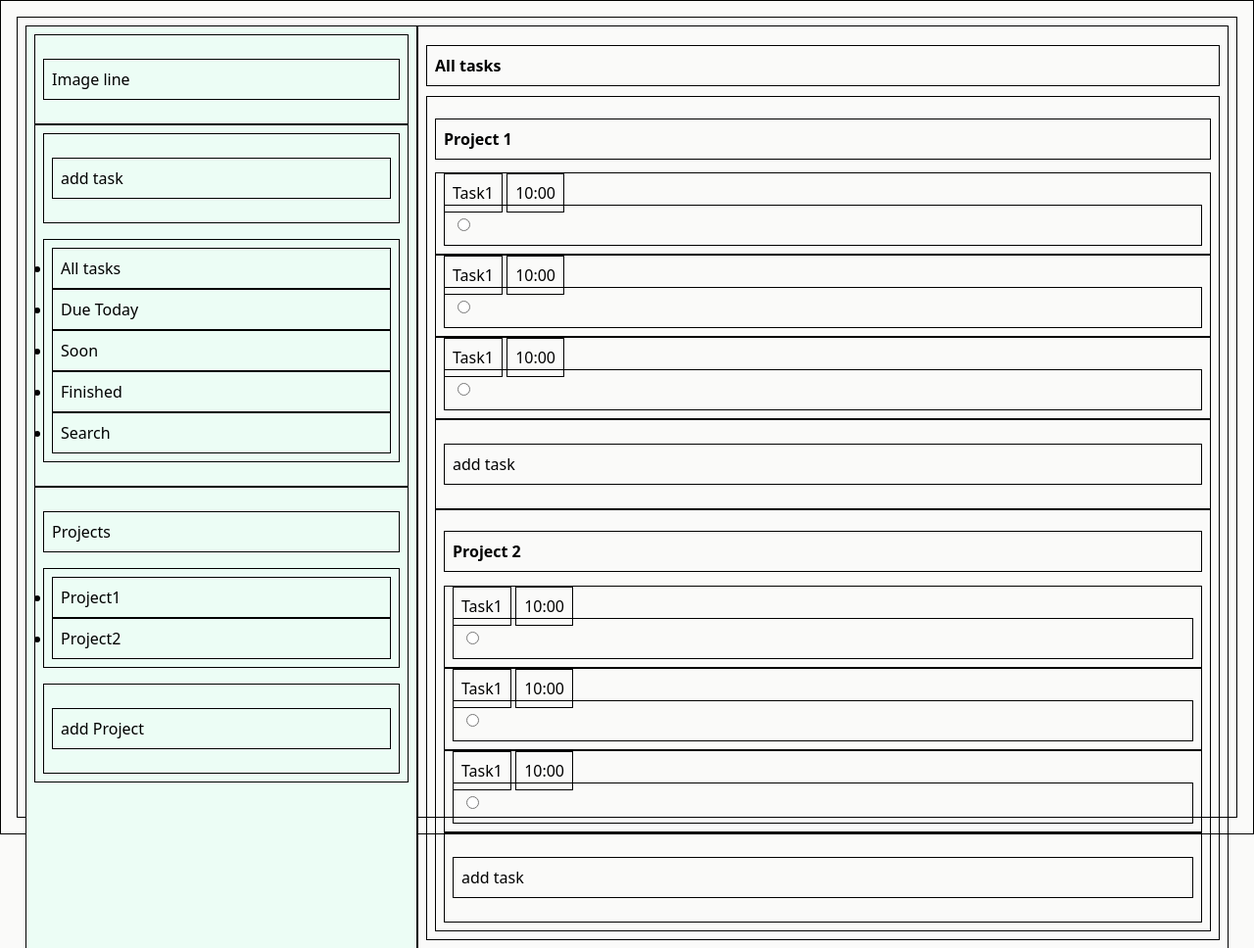
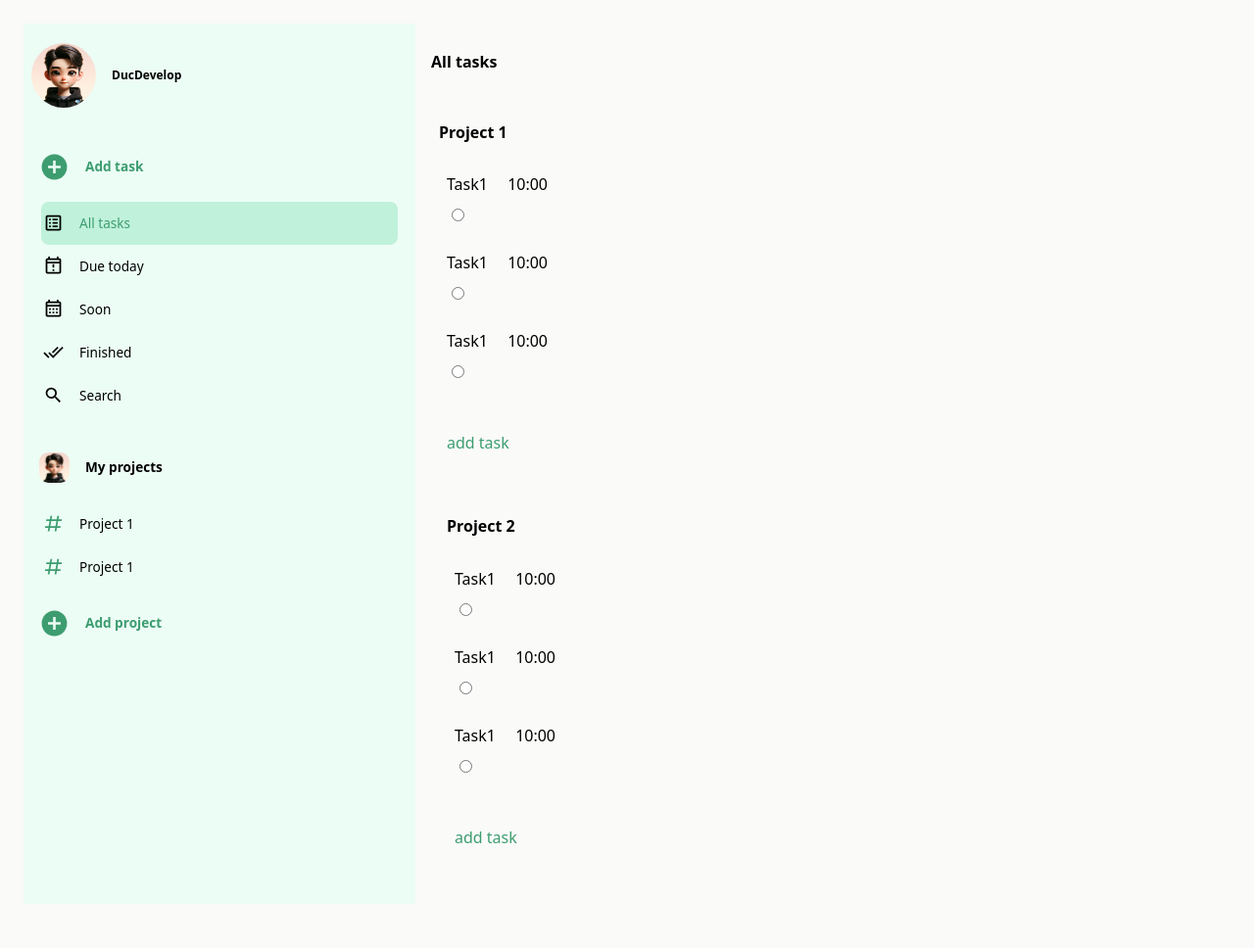
Before and after one commit to DucDevelop/todo, a website built with webpack: page src/html/template.html in a window 1280 px wide. Shown: the whole page at 98% size. After the commit the page ends 923 px from the top, so only its background shows below. Built offline with nearby package versions, Linux system fonts and the light colour scheme.

Commit message:
Style sidebar

```diff
--- a/src/css/index-styles.css
+++ b/src/css/index-styles.css
@@ -1,5 +1,5 @@
 * {
-  border: 1px solid black;
+  /* border: 1px solid black; */
   line-height: 1.5rem;
   font-size: 16px;
   font-family:
@@ -16,6 +16,8 @@
     sans-serif;
 
   --color-bg-sidebar: #ecfdf5;
+  --color-selected-sidebar: #c0f1da;
+  --color-font-selected-sidebar: #3d9d70;
   --color-bg-main: #fafaf9;
   padding: 8px;
 }
@@ -26,8 +28,3 @@ body {
   height: 100vh;
   background-color: var(--color-bg-main);
 }
-
-
-div.sidebar {
-    background-color: var(--color-bg-sidebar);
-}
--- /dev/null
+++ b/src/css/sidebar-styles.css
@@ -0,0 +1,119 @@
+div.sidebar {
+  background-color: var(--color-bg-sidebar);
+}
+div.sidebar * {
+    font-size: 0.85rem;
+}
+
+div.sidebar li,
+div.sidebar ul {
+  list-style: none;
+  padding: 2px;
+  border-radius: 8px;
+}
+
+div.sidebar div.profile {
+    margin: 12px 0px 32px 0px;
+}
+
+div.sidebar div.profile,
+div.sidebar div.add-task,
+div.sidebar div.add-project,
+div.sidebar div.task-view,
+div.sidebar div.project-view,
+li > div.project-item {
+  display: flex;
+  align-items: center;
+  gap: 8px;
+  padding: 0px;
+}
+
+div.sidebar div.profile span {
+  font-size: 0.75rem;
+  font-weight: bold;
+}
+
+span.project-view,
+span.add-text {
+    font-weight: bold;
+}
+
+div.profile-image,
+div.icon {
+  display: inline-block;
+  background-repeat: no-repeat;
+  background-position: center center;
+  background-size: cover;
+}
+
+div.profile-image {
+  background-image: url("../../assets/images/profile.jpg");
+  width: 50px;
+  height: 50px;
+  border-radius: 50%;
+}
+
+div.icon {
+  width: 15px;
+  height: 15px;
+}
+
+div.task-view div.icon,
+div.project-item div.icon {
+  width: 5px;
+  height: 5px;
+}
+
+div.show-all {
+  background-image: url("../../assets/icons/list-box-outline.svg");
+}
+div.due-today {
+  background-image: url("../../assets/icons/calendar-alert-outline.svg");
+}
+div.show-soon {
+  background-image: url("../../assets/icons/calendar-month-outline.svg");
+}
+div.show-finished {
+  background-image: url("../../assets/icons/check-all.svg");
+}
+div.show-search {
+  background-image: url("../../assets/icons/magnify.svg");
+}
+div.project-overview {
+  background-image: url("../../assets/images/profile.jpg");
+  border-radius: 30%;
+}
+
+
+div.sidebar li.selected,
+div.sidebar li:hover,
+div.add-project:hover,
+div.add-task:hover {
+    background-color: var(--color-selected-sidebar);
+    color: var(--color-font-selected-sidebar);
+    border-radius: 8px;
+    cursor: pointer;
+}
+
+div.add-task,
+div.add-project {
+    color: var(--color-font-selected-sidebar);
+}
+
+div.project-item div.icon,
+div.add-project > div.icon,
+div.add-task > div.icon {
+    background-color: var(--color-font-selected-sidebar);
+    mask-repeat: no-repeat;
+    background-image: none;
+}
+
+div.add-project > div.icon,
+div.add-task > div.icon {
+    -webkit-mask-image: url("../../assets/icons/plus-circle.svg");
+    mask-image: url("../../assets/icons/plus-circle.svg");
+}
+div.project-item div.icon {
+    -webkit-mask-image: url("../../assets/icons/pound.svg");
+    mask-image: url("../../assets/icons/pound.svg");
+}
--- a/src/html/template.html
+++ b/src/html/template.html
@@ -8,26 +8,72 @@
   <body>
     <div class="sidebar">
         <div class="profile">
-            <p>Image line</p>
+            <div class="profile-image"></div>
+            <span class="user-name">DucDevelop</span>
         </div>
 
         <div class="tasks">
-            <div class="add-task"><p>add task</p></div>
+            <div class="add-task">
+                <div class="icon"></div>
+                <span class="add-text">Add task</span>
+            </div>
             <ul>
-                <li>All tasks</li>
-                <li>Due Today</li>
-                <li>Soon</li>
-                <li>Finished</li>
-                <li>Search</li>
+                <li class="selected">
+                    <div class="task-view">
+                        <div class="icon show-all"></div>
+                        <span class="user-name">All tasks</span>
+                    </div>
+                </li>
+                <li>
+                    <div class="task-view">
+                        <div class="icon due-today"></div>
+                        <span class="user-name">Due today</span>
+                    </div>
+                </li>
+                <li>
+                    <div class="task-view">
+                        <div class="icon show-soon"></div>
+                        <span class="user-name">Soon</span>
+                    </div>
+                </li>
+                <li>
+                    <div class="task-view">
+                        <div class="icon show-finished"></div>
+                        <span class="user-name">Finished</span>
+                    </div>
+                </li>
+                <li>
+                    <div class="task-view">
+                        <div class="icon show-search"></div>
+                        <span class="user-name">Search</span>
+                    </div>
+                </li>
             </ul>
         </div>
         <div class="projects">
-            <p>Projects</p>
+            <div class="project-view">
+                <div class="icon project-overview"></div>
+                <span class="project-view">My projects</span>
+            </div>
             <ul>
-                <li>Project1</li>
-                <li>Project2</li>
+                <li>
+                    <div class="project-item">
+                        <div class="icon project-item"></div>
+                        <span class="project-name">Project 1</span>
+                    </div>
+                </li>
+                <li>
+                    <div class="project-item">
+                        <div class="icon project-item"></div>
+                        <span class="project-name">Project 1</span>
+                    </div>
+                </li>
+
             </ul>
-            <div class="add-task"><p>add Project</p></div>
+            <div class="add-project">
+                <div class="icon"></div>
+                <span class="add-text">Add project</span>
+            </div>
         </div>
     </div>
     <main>
--- a/src/js/index.js
+++ b/src/js/index.js
@@ -1,6 +1,7 @@
 // dummy data for doing layout
 import { format } from "date-fns";
 import './../css/index-styles.css'
+import './../css/sidebar-styles.css'
 
 const todoItems = [
   {
```
Also changed, not shown: assets/icons/bell-outline.svg (added), assets/icons/calendar-alert-outline.svg (added), assets/icons/calendar-month-outline.svg (added), assets/icons/calendar-today.svg (added), assets/icons/check-all.svg (added), assets/icons/list-box-outline.svg (added), assets/icons/magnify.svg (added), assets/icons/plus-circle.svg (added), assets/icons/plus.svg (added), assets/icons/pound.svg (added), assets/icons/tune.svg (added), assets/icons/weather-night.svg (added), assets/icons/white-balance-sunny.svg (added), assets/images/profile.jpg (added).
